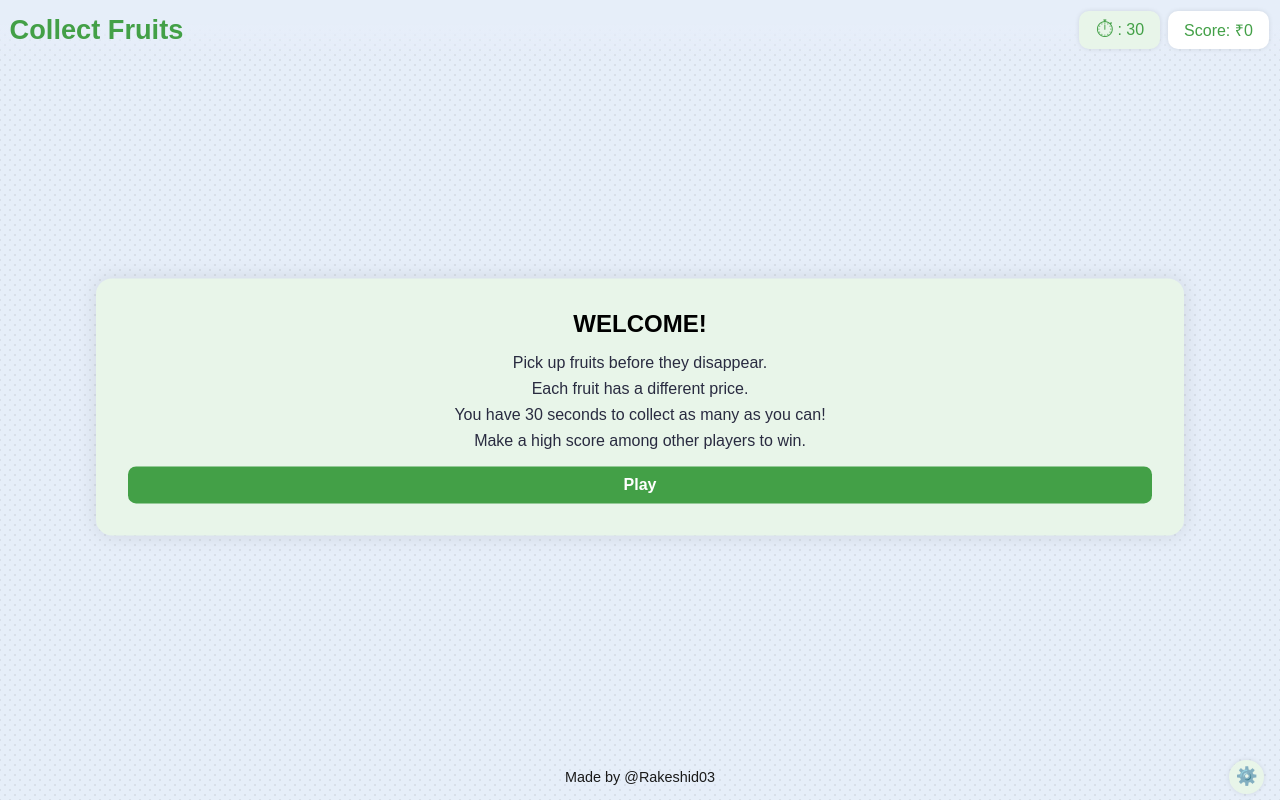
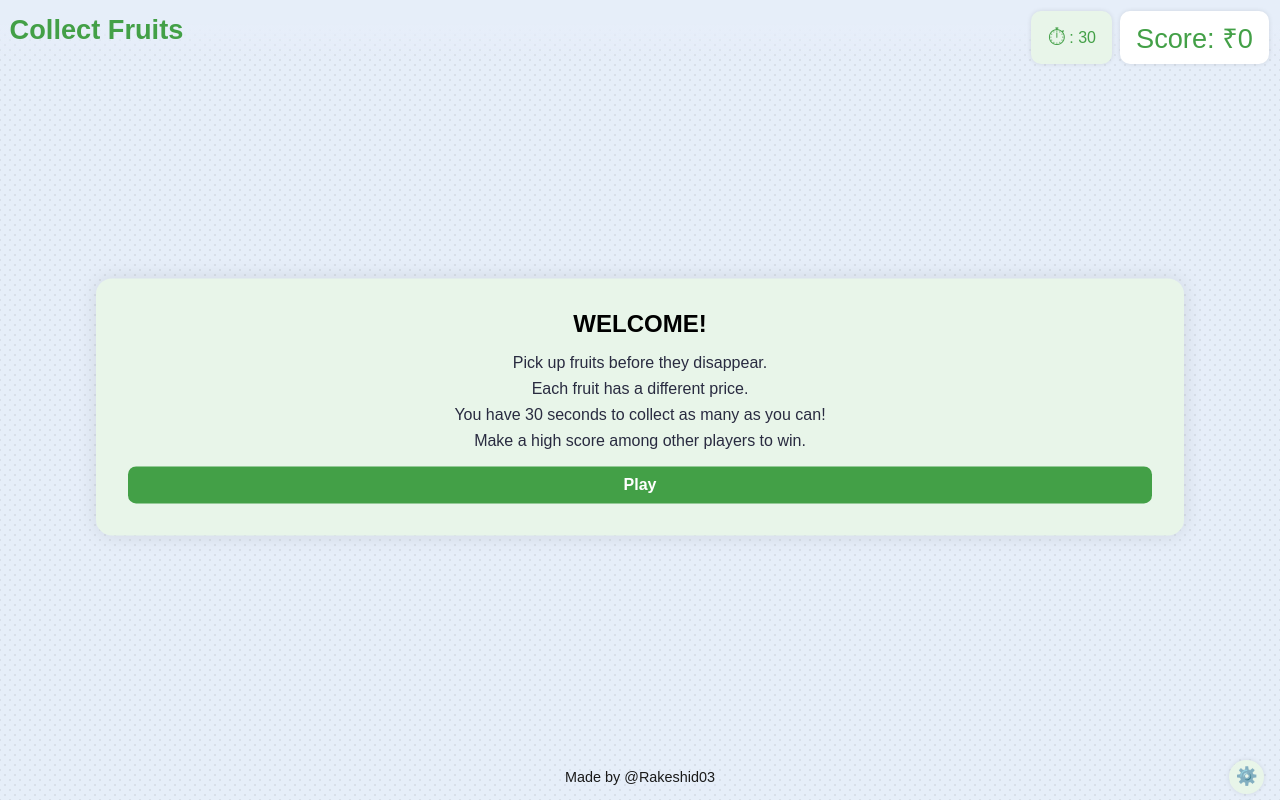
Before and after one commit to rakeshid03/collectfruit, a plain HTML site: page index.html in a window 1280 px wide. Drawn offline with Linux system fonts and the light colour scheme.

Commit message:
Update index.html

```diff
--- a/index.html
+++ b/index.html
@@ -15,13 +15,15 @@
 
 <body>
   <!-- Header with live score and time left countdown-->
-  <header>Collect Fruits</header>
-  <div class="live-update">
-    <div id="countdown">
-      <p>&#9201;</p>: 30
+  <header>
+    <div class="logo">Collect Fruits</div>
+    <div class="live-update">
+      <div id="countdown">
+        <p>&#9201;</p><span>: 30</span>
+      </div>
+      <div id="score">Score: ₹0</div>
     </div>
-    <div id="score">Score: ₹0</div>
-  </div>
+  </header>
 
   <!-- Game box, fruits appear here-->
   <main id="game">
```
